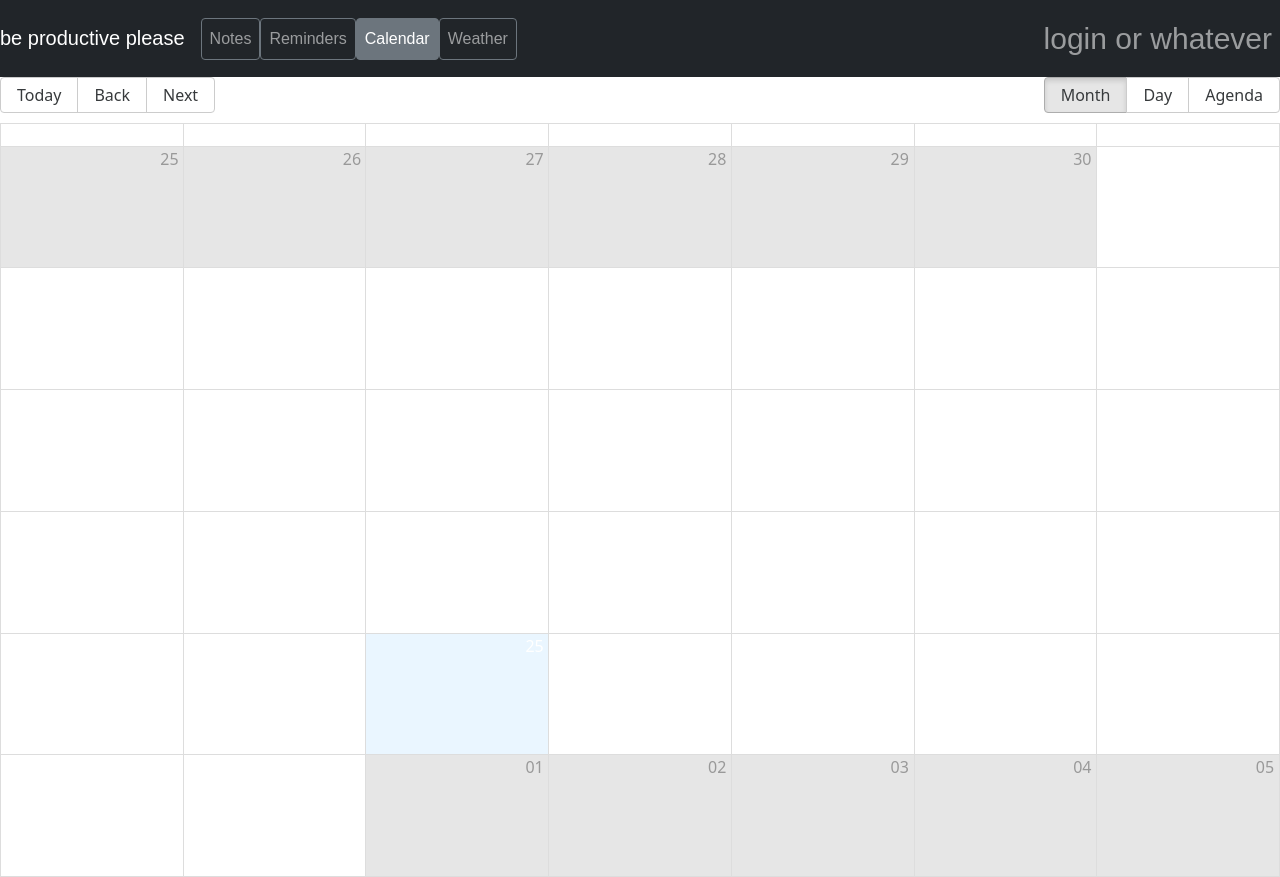
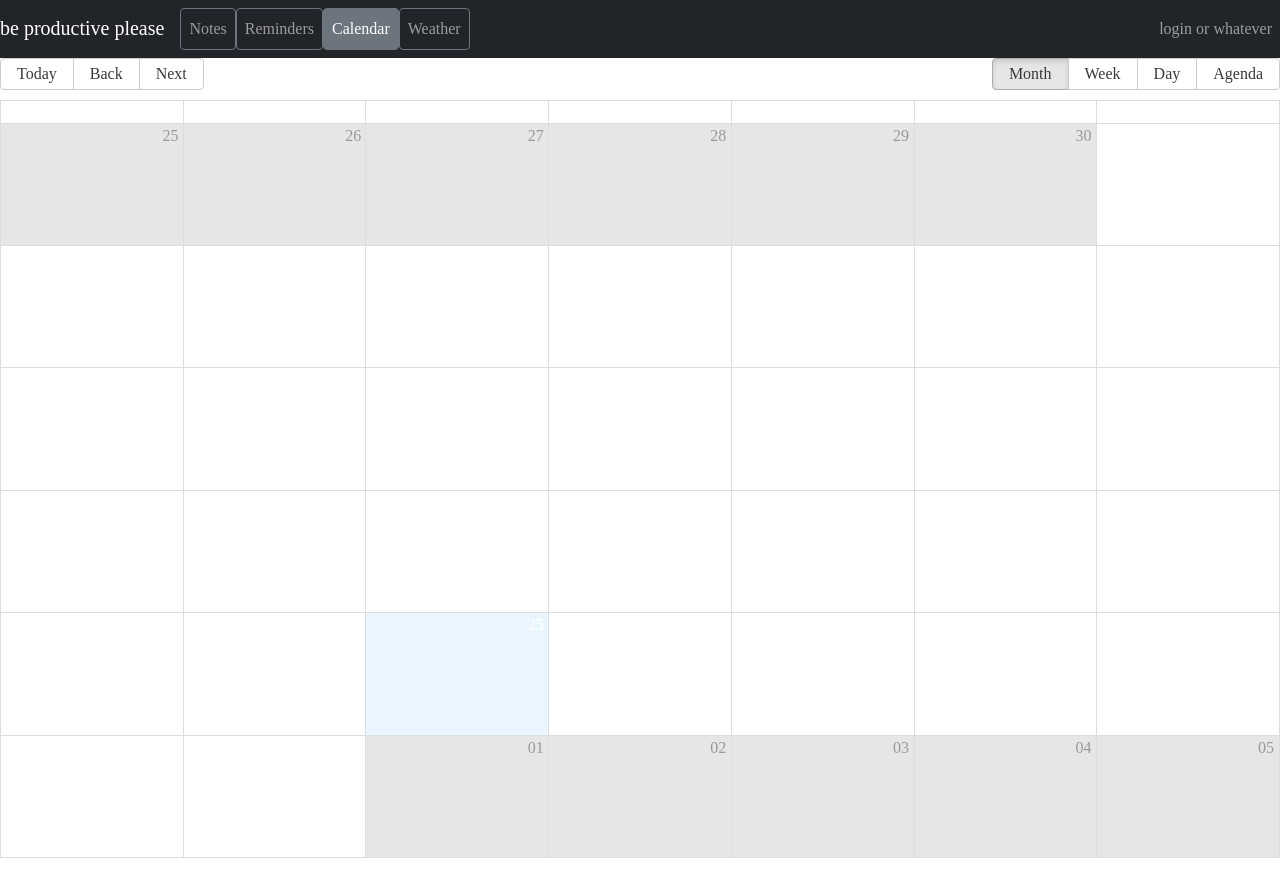
Before and after one commit to wrp90/ProductivityApp, a React (Create React App) app in the folder client/: page /calendar in a window 1280 px wide. Built offline with nearby package versions, Linux system fonts and the light colour scheme; no server answers.

Commit message:
updated css as it was affecting all other pages. attempting to fix get request for api

```diff
--- a/client/src/pages/Calendar.js
+++ b/client/src/pages/Calendar.js
@@ -124,7 +124,7 @@ function MyCalendar (){
             setEnd(event.end)
             handleShow()
           }}
-          views={['month','day', 'agenda']}
+          views={['month', 'week','day', 'agenda']}
         />
       </div>
     );
--- a/client/src/pages/Weather.js
+++ b/client/src/pages/Weather.js
@@ -40,7 +40,7 @@ function WeatherApp() {
 
 
         $.ajax({
-            url: weatherURL + QUERY + unitsURL + API_KEY,
+            url: weatherURL + QUERY + unitsURL + "&appid=" + API_KEY,
             method: "GET"
         })
             //will grab current weather info and display it on the webpage
@@ -87,7 +87,7 @@ function WeatherApp() {
             })
 
         $.ajax({
-            url: fiveDayForecastURL + QUERY + unitsURL + API_KEY,
+            url: fiveDayForecastURL + QUERY + unitsURL + "&appid=" + API_KEY,
             method: "GET"
         })
             //will grab fiveday weather info and display it on the webpage
@@ -178,7 +178,7 @@ function WeatherApp() {
     }
 
     return (
-        <div style={{backgroundColor:'lightblue', height: '100vh'}}>
+        <div style={{backgroundColor:'lightblue', height: '121vh'}}>
             <div className="col-sm-12 col-md-3 col-lg-3 col-xl-3">
                     <div className="input-group mb-3">
                         <input id="search-input" type="city" name="city" className="form-control"
@@ -191,13 +191,13 @@ function WeatherApp() {
             <div className="row mb-2">
                 <div className="col-8 weather mx-auto">
                     <div className="weather-head">
-                        <h1><span id="location"></span></h1>
+                        <h1 id="h1"><span id="location"></span></h1>
                         <div className="row">
                             <div className="col-6">
                                 <span id="description"></span>
                             </div>
                             <div id="temperature" className="col-6">
-                                <h1><span id="temp"></span>°</h1>
+                                <h1 id="h1"><span id="temp"></span>°</h1>
                             </div>
                         </div>
 
@@ -231,7 +231,7 @@ function WeatherApp() {
 
 
             <div className="card-title">
-                <h1>Five Day Forecast</h1>
+                <h1 id="h1">Five Day Forecast</h1>
             </div>
             <div className="card-deck">
                 <div className="row">
--- a/client/src/pages/style.css
+++ b/client/src/pages/style.css
@@ -2,6 +2,7 @@
 ::after,
 ::before {
   box-sizing: border-box;
+  font-family: cursive;
 }
 
 body {
@@ -12,16 +13,15 @@ body {
   margin: 0 auto;
   color: white;
 }
-.navbar {
-  background-color: rgba(255, 174, 0, 0.822);
+
+#h1 {
   color: white;
   font-size: 30px;
-  font-family: Arial, Helvetica, sans-serif;
+  font-family: cursive;
 }
-.navbar h1 {
-  color: white;
-  font-size: 30px;
-  font-family: Arial, Helvetica, sans-serif;
+
+h1{
+  color: black
 }
 
 .row {
```
